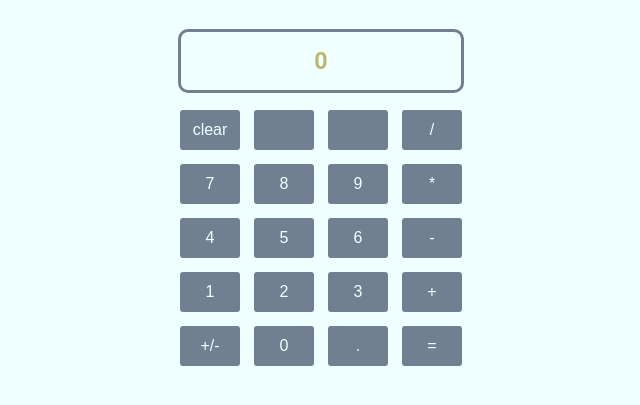
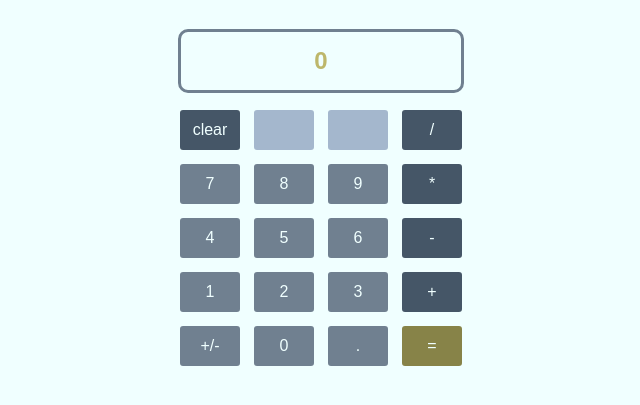
Before and after one commit to hoon-GitHub/odin-calculator, a plain HTML site: page index.html in a window 1280 px wide. Shown: the part 61-466 px from the top of the page, without its empty margins (319-959 px from the left). Drawn offline with Linux system fonts and the light colour scheme.

Commit message:
Add button colors

```diff
--- a/calculator.js
+++ b/calculator.js
@@ -134,6 +134,7 @@ function operate(a, b, op) {
     }
 }
 
+// Call all button click event listeners
 numClick();
 opClick();
 calcClick();
--- a/styles.css
+++ b/styles.css
@@ -46,3 +46,15 @@ body {
     border: 2px solid darkkhaki;
     color: darkkhaki;
 }
+
+.empty {
+    background-color: rgb(164, 183, 205);
+}
+
+.op, .cls {
+    background-color: rgb(69, 86, 103);
+}
+
+.calc {
+    background-color: rgb(135, 131, 72);
+}
```
